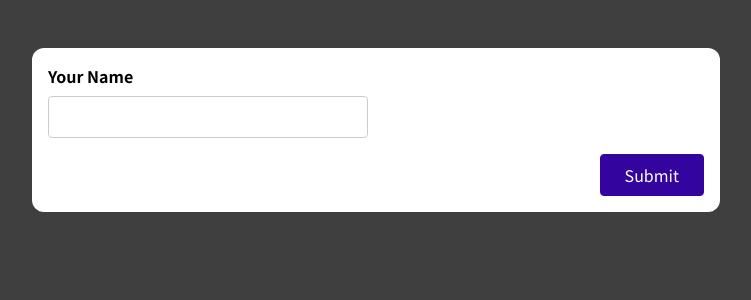
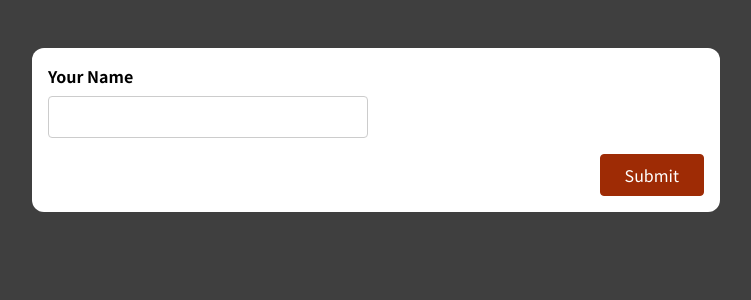
Before and after one commit to RaazKetan/Form_Validation, a React (Create React App) app: page / in a window 1280 px wide. In both pictures the pointer is over the button "Submit". Shown: the top 300 px of the page, without its empty margins (264-1015 px from the left). Built offline with nearby package versions, Linux system fonts and the light colour scheme.

Commit message:
Managaing the ovrall form validity

```diff
--- a/src/components/SimpleInput.js
+++ b/src/components/SimpleInput.js
@@ -1,4 +1,4 @@
-import { useState } from "react";
+import {useState } from "react";
 
 const SimpleInput = (props) => {
   const [enteredName, setEnteredName] = useState("");
@@ -7,6 +7,10 @@ const SimpleInput = (props) => {
   const enteredNameIsValid = enteredName.trim() !== "";
   const nameInputIsInvalid = !enteredNameIsValid && enteredNameTouched;
 
+  let formIsValid = false;
+   if(enteredNameIsValid){
+     formIsValid(true);
+   }
   const nameInputChangeHandler = (event) => {
     setEnteredName(event.target.value);
   };
@@ -44,7 +48,7 @@ const SimpleInput = (props) => {
         )}
       </div>
       <div className="form-actions">
-        <button>Submit</button>
+        <button >Submit</button>
       </div>
     </form>
   );
--- a/src/index.css
+++ b/src/index.css
@@ -65,9 +65,9 @@ body {
 
 button {
   font: inherit;
-  background-color: #240370;
+  background-color: #9e2b05;
   color: white;
-  border: 1px solid #240370;
+  border: 1px solid #9e2b05;
   padding: 0.5rem 1.5rem;
   border-radius: 4px;
   cursor: pointer;
@@ -75,10 +75,17 @@ button {
 
 button:hover,
 button:active {
-  background-color: #33059e;
-  border-color: #33059e;
+  background-color: #9e2b05;
+  border-color: #9e2b05;
 }
-
+button:disabled,
+button:disabled:hover,
+button:disabled:active {
+  background-color: #ccc;
+  color: #666;
+  border-color: #ccc;
+  cursor: not-allowed;
+}
 .form-actions {
   text-align: right;
 }
```
